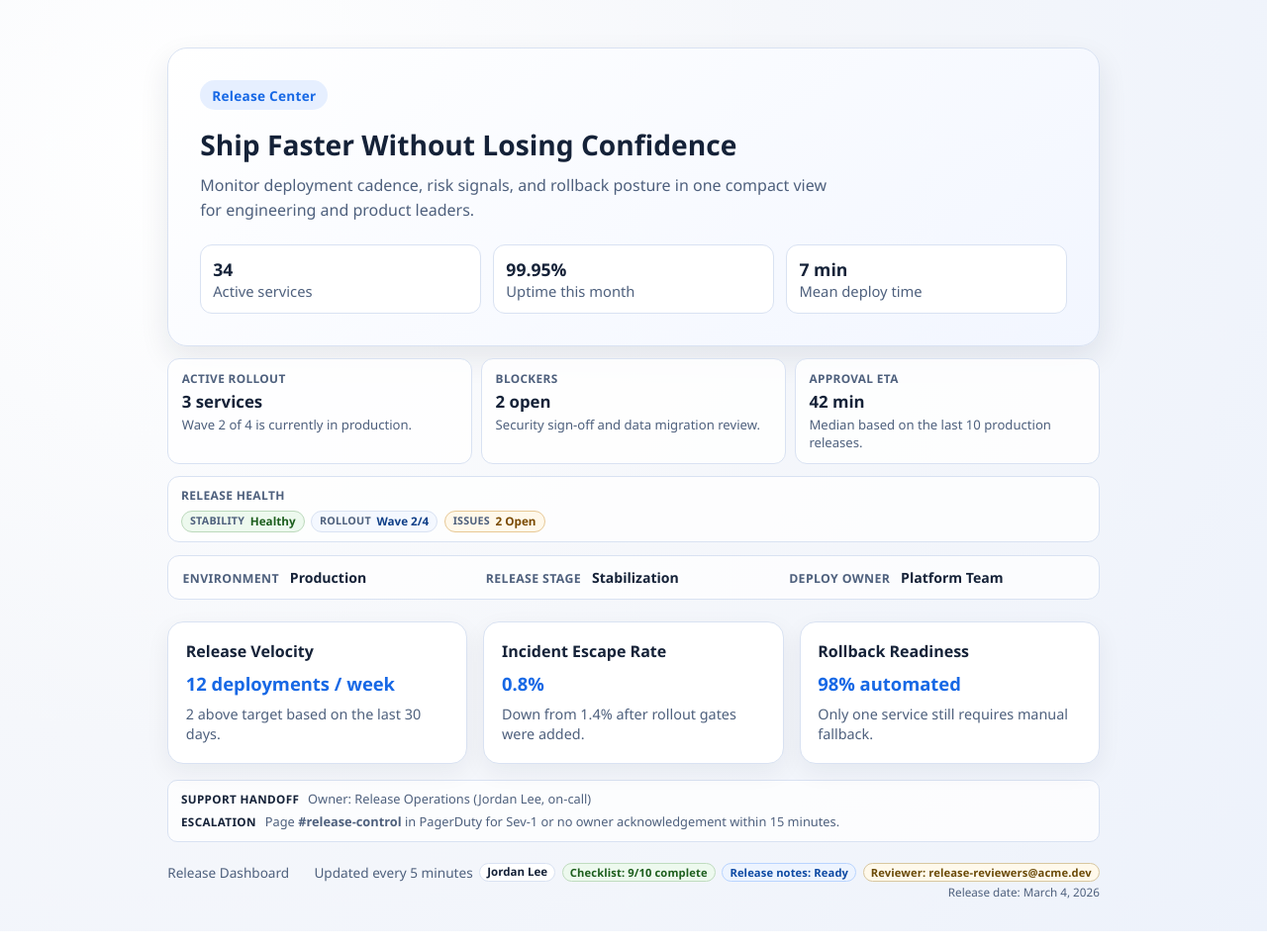
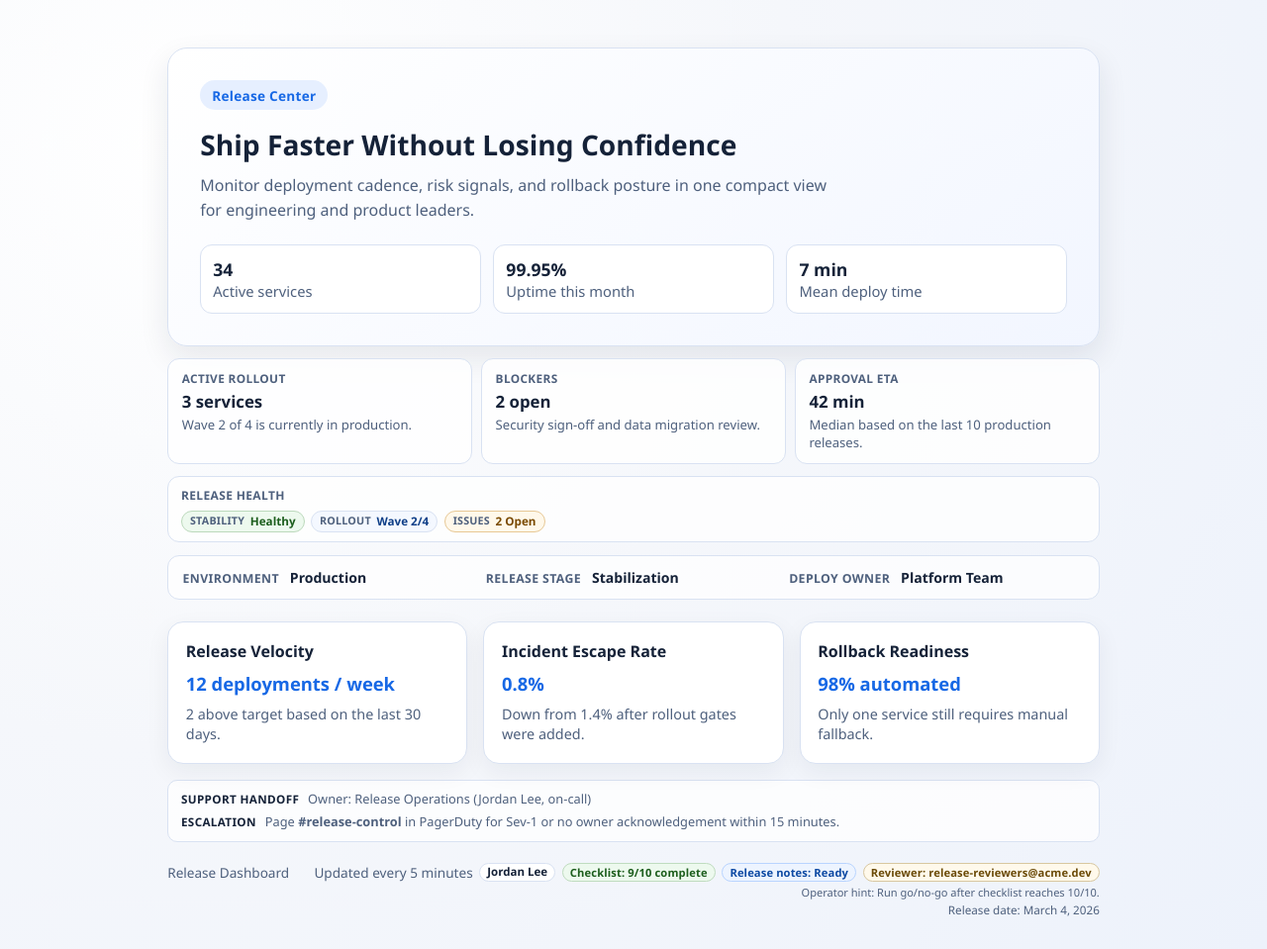
Before and after one commit to abhinsharma/linear-app, a website built with Vite: page index.html in a window 1280 px wide. Shown: the whole page at 99% size. Built offline with nearby package versions, Linux system fonts and the light colour scheme.

Commit message:
feat: add compact release operator hint in footer

```diff
--- a/src/main.js
+++ b/src/main.js
@@ -146,6 +146,7 @@ document.querySelector('#app').innerHTML = `
             Reviewer: release-reviewers@acme.dev
           </a>
         </p>
+        <p class="footer-operator-hint">Operator hint: Run go/no-go after checklist reaches 10/10.</p>
         <p class="footer-release-note">Release date: March 4, 2026</p>
       </div>
     </footer>
--- a/src/styles.css
+++ b/src/styles.css
@@ -273,6 +273,11 @@ body {
   color: var(--muted);
 }
 
+.footer-operator-hint {
+  font-size: 0.69rem;
+  color: var(--muted);
+}
+
 .owner-chip {
   display: inline-flex;
   align-items: center;
```
